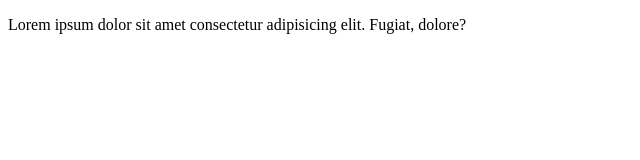
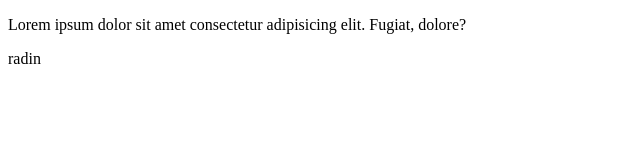
Before and after one commit to Radinrn86/htmlgav, a plain HTML site: page index.html in a window 1280 px wide. Shown: the full height of the page, 0-640 px from the left. Drawn offline with Linux system fonts and the light colour scheme.

Commit message:
bra test

```diff
--- a/index.html
+++ b/index.html
@@ -7,5 +7,6 @@
 </head>
 <body>
     <p>Lorem ipsum dolor sit amet consectetur adipisicing elit. Fugiat, dolore?</p>
+    <p>radin</p>
 </body>
 </html>
```
